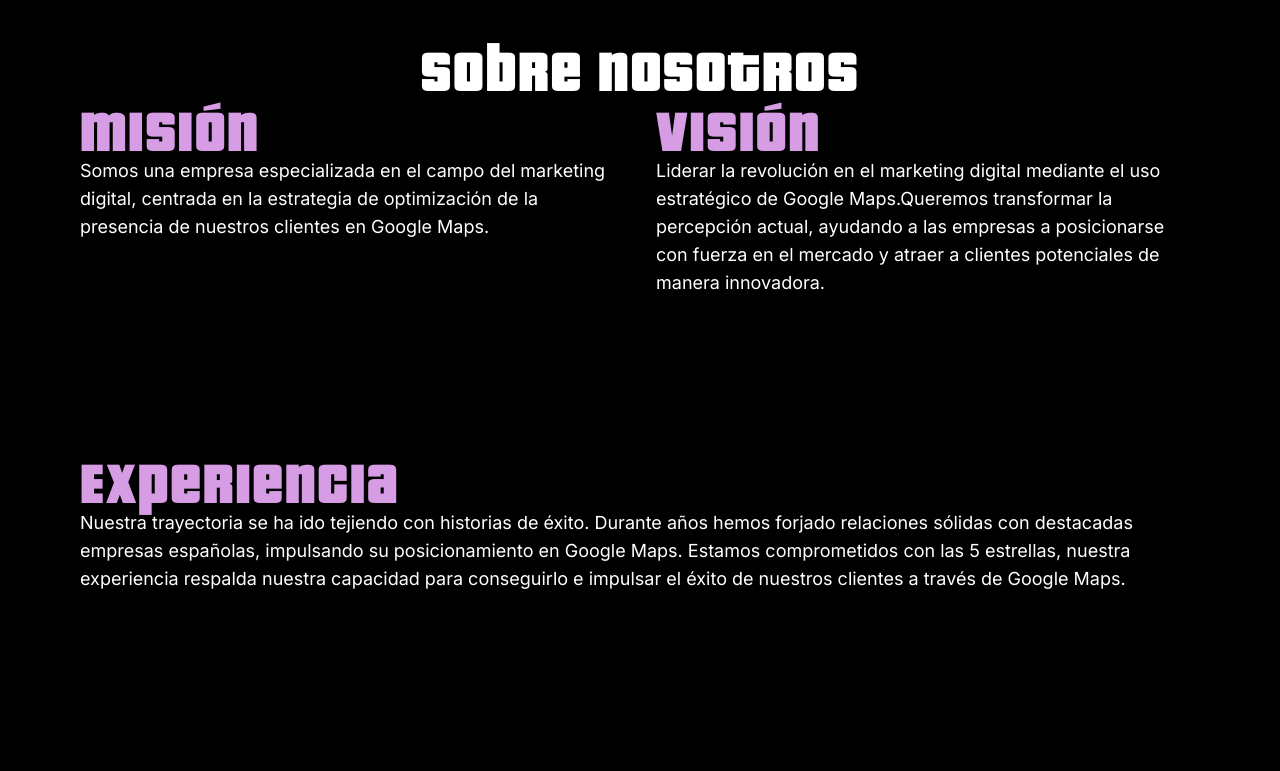
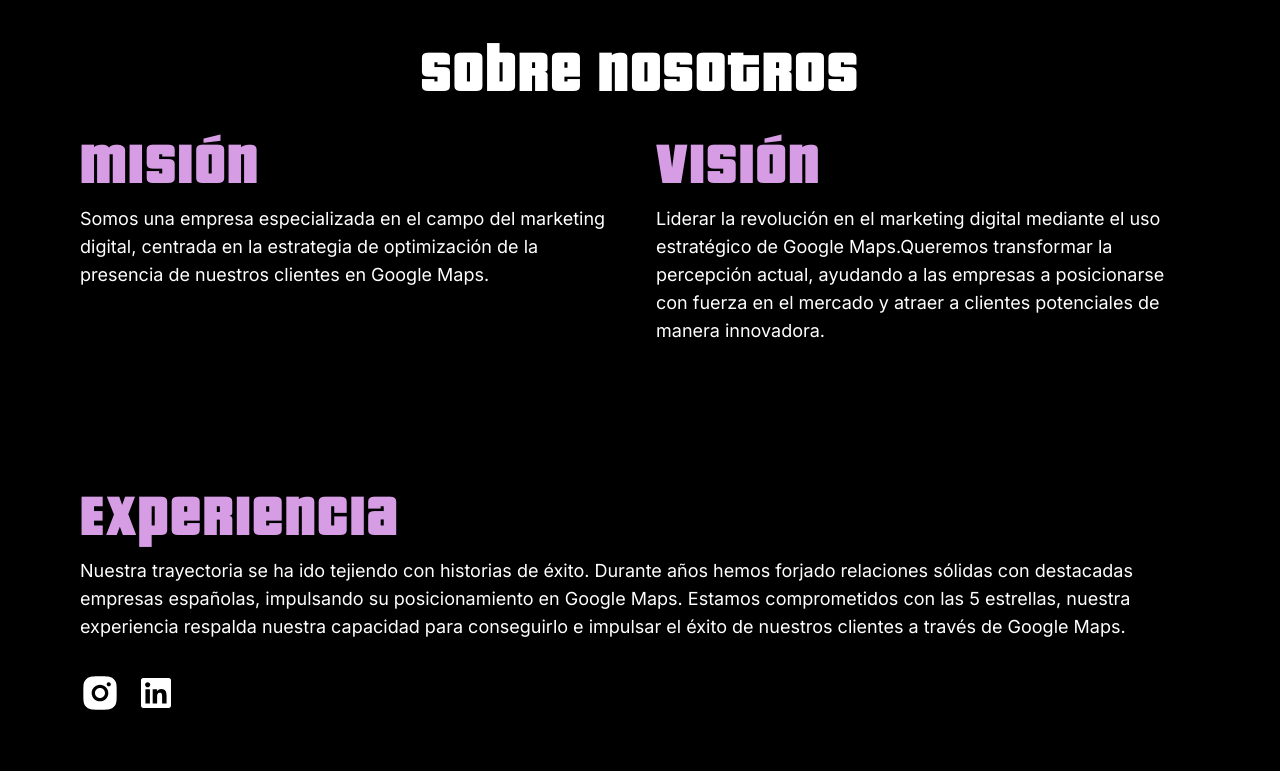
Before and after one commit to Kojimena/critiqstars, a Next.js app: page / in a window 1280 px wide. Shown: the part 1869-2640 px from the top of the page. Built offline with nearby package versions, Linux system fonts and the light colour scheme.

Commit message:
Update page.jsx

```diff
--- a/app/page.jsx
+++ b/app/page.jsx
@@ -114,26 +114,26 @@ export default function Home() {
       </section>
       <section id='/us' className="w-full px-10 lg:px-20">
         <Tittle title={"Sobre nosotros"} color={"#fff"} center/>
-        <div className='flex flex-col gap-8  w-full justify-center'>
+        <div className='flex flex-col gap-8  w-full justify-center mt-8'>
           <div className='flex flex-col lg:flex-row items-center justify-between gap-8  w-full'>
-            <div className='flex flex-col lg:items-start lg:justify-start w-full lg:w-1/2 lg:h-80  '>
+            <div className='flex flex-col lg:items-start lg:justify-start w-full lg:w-1/2 lg:h-80 gap-4 '>
               <Tittle title={"Misión"} color={"#d69de5"} />
               <Subtitle text={"Somos una empresa especializada en el campo del marketing digital, centrada en la estrategia de optimización de la presencia de nuestros clientes en Google Maps."} color={"#fff"} />
             </div>
-            <div className='flex flex-col lg:items-start lg:justify-start w-full lg:w-1/2 lg:h-80 '>
+            <div className='flex flex-col lg:items-start lg:justify-start w-full lg:w-1/2 lg:h-80 gap-4'>
               <Tittle title={"Visión"} color={"#d69de5"} />
               <Subtitle text={"Liderar la revolución en el marketing digital mediante el uso estratégico de Google Maps.Queremos transformar la percepción actual, ayudando a las empresas a posicionarse con fuerza en el mercado y atraer a clientes potenciales de manera innovadora."} color={"#fff"} />
             </div>
           </div>
-          <div className='flex flex-col lg:items-start lg:justify-start w-full lg:h-80'>
+          <div className='flex flex-col lg:items-start lg:justify-start w-full lg:h-80 gap-4'>
               <Tittle title={"Experiencia"} color={"#d69de5"} />
               <Subtitle text={`
                 Nuestra trayectoria se ha ido tejiendo con historias de éxito. Durante años hemos forjado relaciones sólidas con destacadas empresas españolas, impulsando su posicionamiento en Google Maps.
                 Estamos comprometidos con las 5 estrellas, nuestra experiencia respalda nuestra capacidad para conseguirlo e impulsar el éxito de nuestros clientes a través de Google Maps. `} color={"#fff"} />
-          </div>
-          <div className='flex  items-center justify-start gap-x-4 w-full py-4'>
-            <RiInstagramFill size={40} color={"#fff"} />
-            <RiLinkedinBoxFill size={40} color={"#fff"} />
+                <div className='flex  items-center justify-start gap-x-4 w-full py-4'>
+                  <RiInstagramFill size={40} color={"#fff"} />
+                  <RiLinkedinBoxFill size={40} color={"#fff"} />
+                </div>
           </div>
           <Carousel images={about} />
         </div>
```
